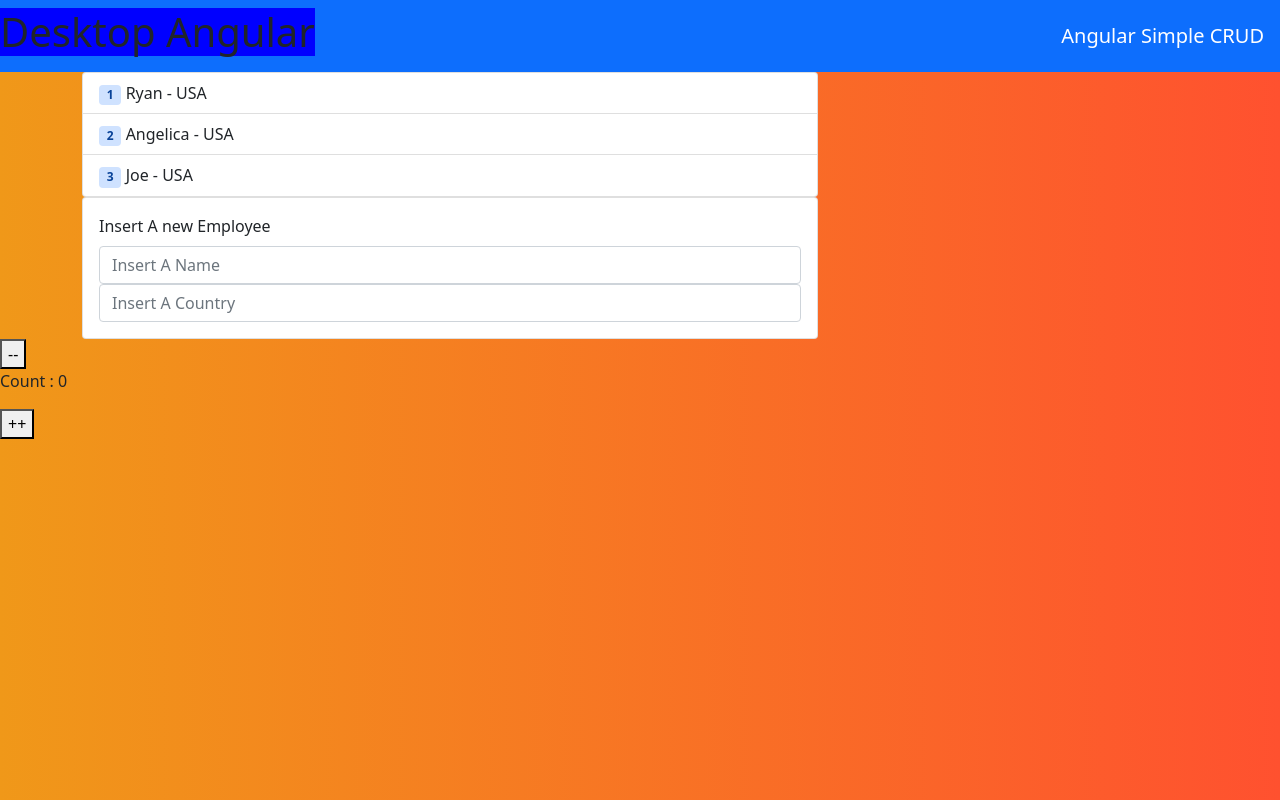
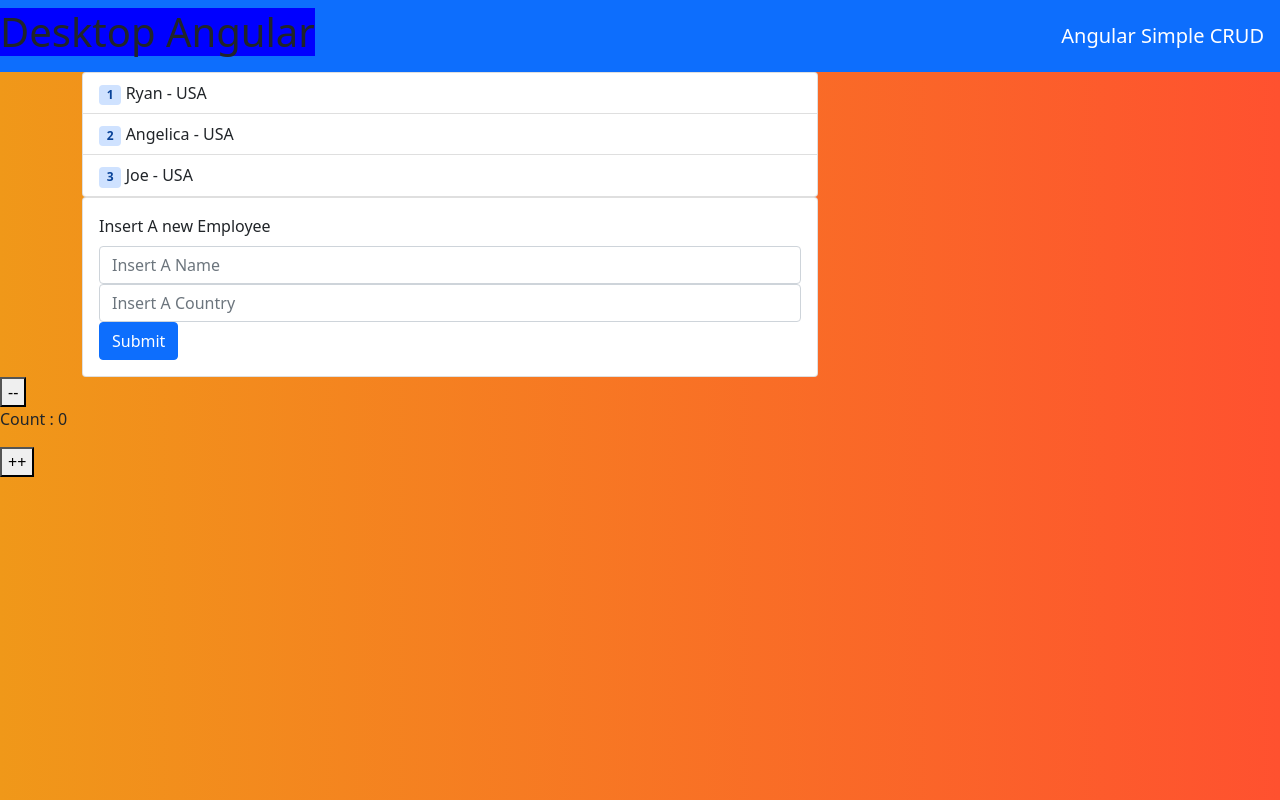
Before and after one commit to MikeNotu/desktop-angular, an Angular app: page / in a window 1280 px wide. Built offline with nearby package versions, Linux system fonts and the light colour scheme.

Commit message:
Added create

```diff
--- a/src/app/app.component.html
+++ b/src/app/app.component.html
@@ -38,6 +38,7 @@
               class="form-control"
             />
           </div>
+          <button (click)="addOrEdit()" class="btn btn-primary">Submit</button>
         </div>
       </div>
     </div>
--- a/src/app/app.component.ts
+++ b/src/app/app.component.ts
@@ -16,6 +16,11 @@ export class AppComponent {
 
   selectedEmployee: Employee = new Employee();
 
+  addOrEdit(){
+    this.selectedEmployee.id = this.employeeArray.length +1;
+    this.employeeArray.push(this.selectedEmployee)
+  }
+
 
 
   title = 'Desktop Angular';
```
